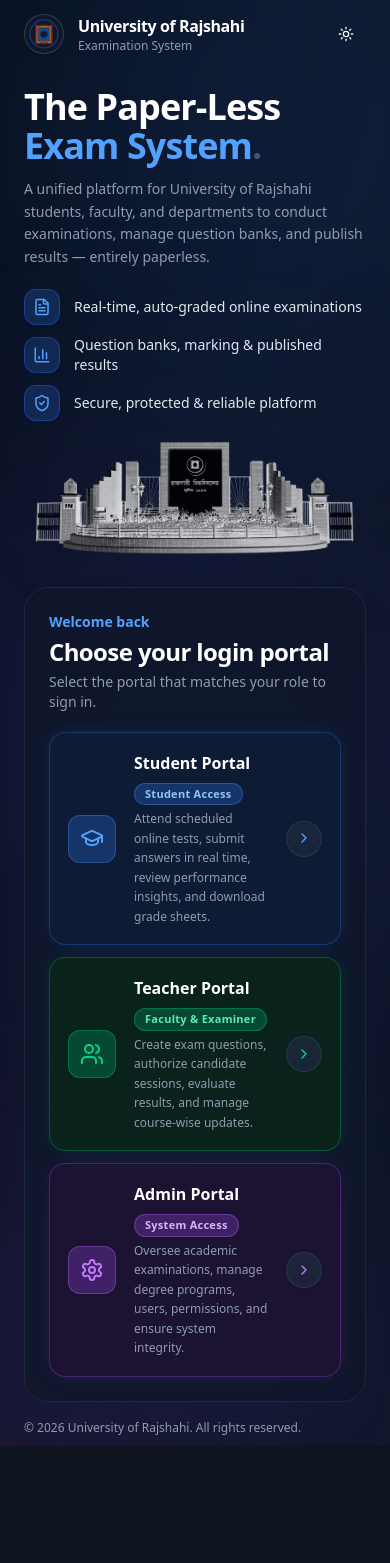
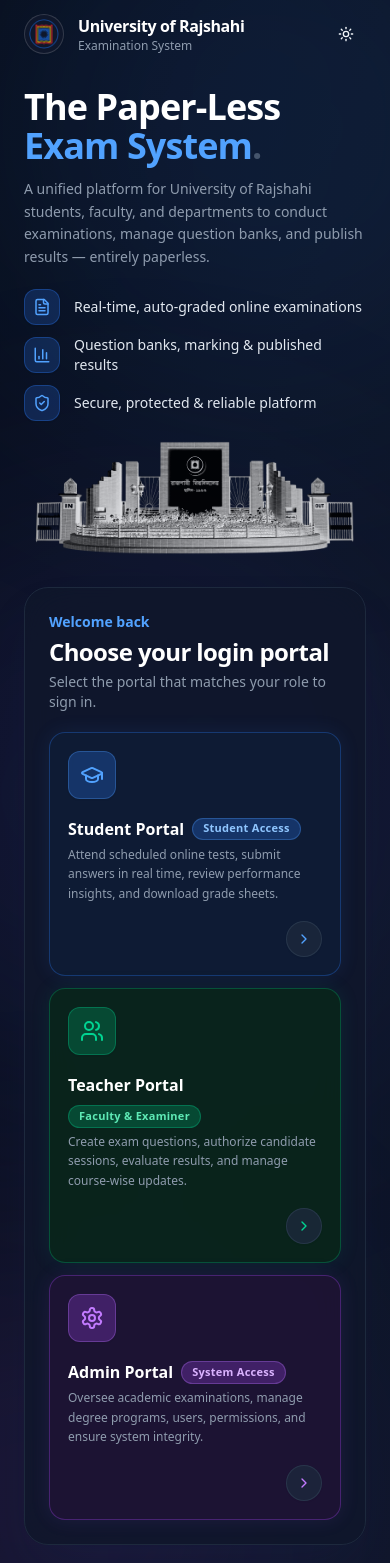
Before and after one commit to omarfaruk16/exam-system, a React (Vite) app in the folder apps/web/: page /login in a window 390 px wide. Shown: the top 1563 px of the page. Before the commit the page ends 1446 px from the top, so only its background shows below. Built offline with nearby package versions, Linux system fonts and the light colour scheme; no server answers.

Commit message:
LoginPage: portal cards stack vertically on mobile
PortalRow: flex-col on mobile → flex-row on sm+; chevron uses
self-end on mobile so it stays at the bottom-right of the card.

```diff
--- a/apps/web/src/features/auth/LoginPage.tsx
+++ b/apps/web/src/features/auth/LoginPage.tsx
@@ -229,7 +229,7 @@
       type="button"
       onClick={onLogin}
       className={cn(
-        'gap-4.5 p-4.5 group flex w-full items-center rounded-2xl border text-left transition-all duration-200 hover:-translate-y-0.5 hover:shadow-lg sm:p-5',
+        'gap-4.5 p-4.5 group flex w-full flex-col items-start rounded-2xl border text-left transition-all duration-200 hover:-translate-y-0.5 hover:shadow-lg sm:flex-row sm:items-center sm:p-5',
         portal.card,
       )}
     >
@@ -257,7 +257,7 @@
           {portal.desc}
         </p>
       </div>
-      <span className="shadow-xs flex size-9 shrink-0 items-center justify-center rounded-full border border-slate-200/60 bg-white/80 transition-transform duration-200 group-hover:translate-x-1 dark:border-slate-700/60 dark:bg-slate-800/80">
+      <span className="shadow-xs flex size-9 shrink-0 items-center justify-center self-end rounded-full border border-slate-200/60 bg-white/80 transition-transform duration-200 group-hover:translate-x-1 sm:self-auto dark:border-slate-700/60 dark:bg-slate-800/80">
         <ChevronRight className={cn('size-4', portal.chevron)} />
       </span>
     </button>
```
